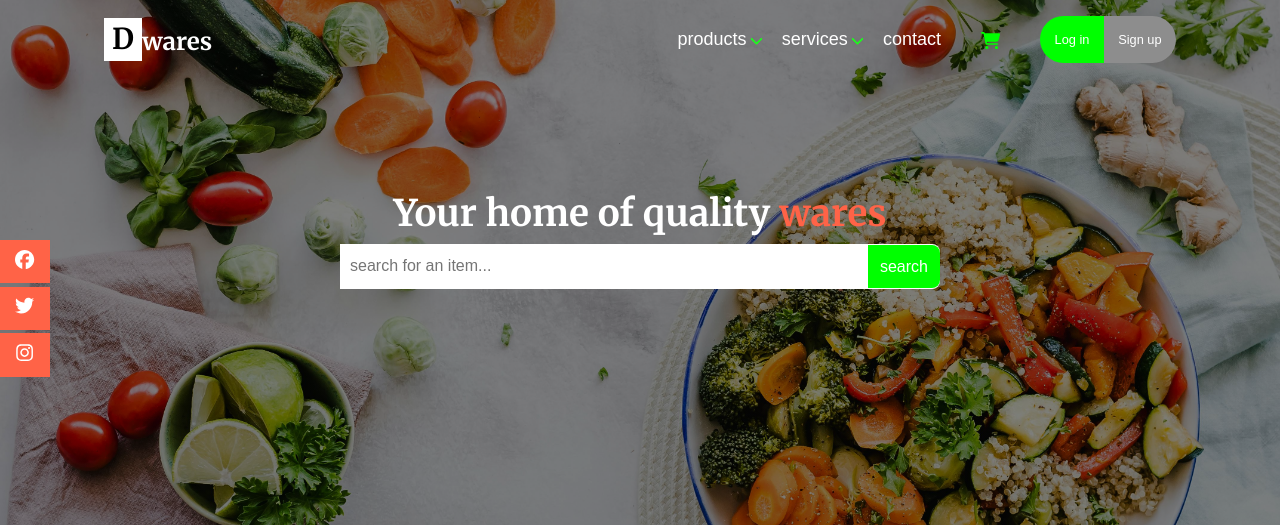
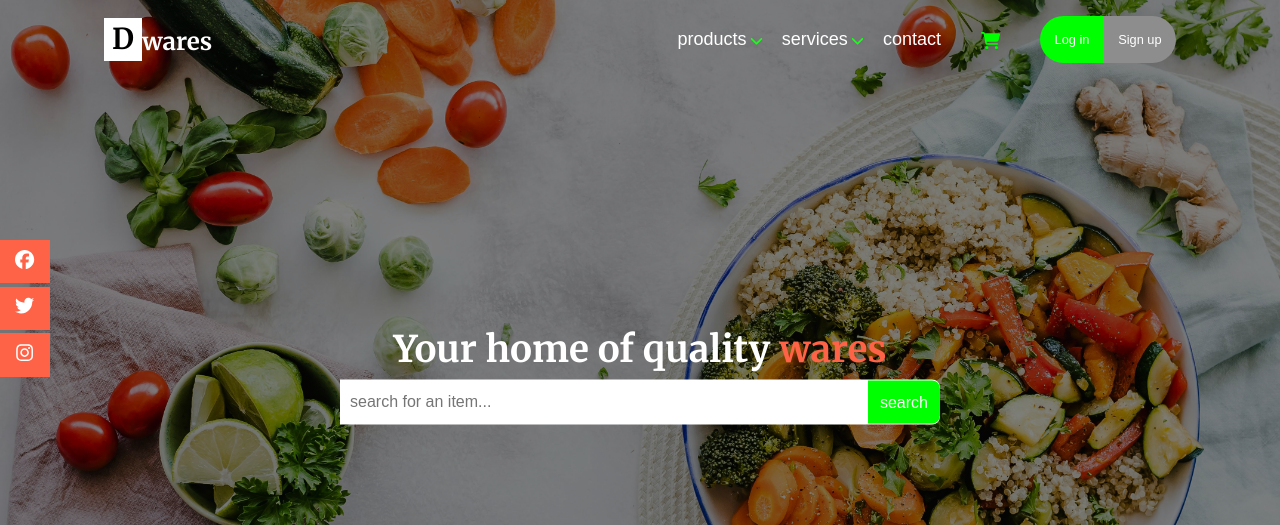
Before and after one commit to AbidemiDare/Dwares, a Next.js app: page / in a window 1280 px wide. Shown: the top 525 px of the page. Built offline with nearby package versions, Linux system fonts and the light colour scheme; no server answers.

Commit message:
Readjusting Css

```diff
--- a/app/auth/Menu/menu.tsx
+++ b/app/auth/Menu/menu.tsx
@@ -62,16 +62,16 @@ const Menu: React.FC<MenuProps> = ({ menu, displayBar }) => {
                     }`}
                   >
                     <li>
-                      <a href="">BMW</a>
+                      <a href="">Fruits</a>
                     </li>
                     <li>
-                      <a href="">Camry</a>
+                      <a href="">meat</a>
                     </li>
                     <li>
-                      <a href="">Toyota</a>
+                      <a href="">vegetables</a>
                     </li>
                     <li>
-                      <a href="">Honda</a>
+                      <a href="">pet supplies</a>
                     </li>
                   </ul>
                 </li>
@@ -91,13 +91,13 @@ const Menu: React.FC<MenuProps> = ({ menu, displayBar }) => {
                     }`}
                   >
                     <li>
-                      <a href="">iBuy</a>
+                      <a href="">Food delivery</a>
                     </li>
                     <li>
-                      <a href="">iSell</a>
+                      <a href="">Food catering</a>
                     </li>
                     <li>
-                      <a href="">iSwap</a>
+                      <a href="">Food consultancy</a>
                     </li>
                   </ul>
                 </li>
--- a/app/auth/signup/signup.module.css
+++ b/app/auth/signup/signup.module.css
@@ -19,7 +19,7 @@
 }
 
 .formDetails {
-  padding: 3rem 0;
+  padding: 3.5rem 0;
   width: 85vw;
   max-width: 1120px;
   margin: 0 auto;
@@ -32,7 +32,7 @@
 .cancelSignup {
   cursor: pointer;
   position: absolute;
-  right: 9%;
+  right: 5%;
   top: 2%;
   font-size: 2rem;
   font-weight: 700;
--- a/app/components/Hero/hero.module.css
+++ b/app/components/Hero/hero.module.css
@@ -1,5 +1,6 @@
 .heroSection {
-  background: linear-gradient(rgba(0, 0, 0, 0.5), rgba(0, 0, 0, 0.5)),
+  background:
+    linear-gradient(rgba(0, 0, 0, 0.5), rgba(0, 0, 0, 0.5)),
     url("/Images/bcg-one.jpg") center/cover no-repeat;
   width: 100%;
   height: 80vh;
@@ -17,21 +18,25 @@
 
 @keyframes animate {
   0% {
-    background: linear-gradient(rgba(0, 0, 0, 0.5), rgba(0, 0, 0, 0.5)),
+    background:
+      linear-gradient(rgba(0, 0, 0, 0.5), rgba(0, 0, 0, 0.5)),
       url("/Images/bcg-one.jpg") center/cover no-repeat;
   }
   50% {
-    background: linear-gradient(rgba(0, 0, 0, 0.5), rgba(0, 0, 0, 0.5)),
+    background:
+      linear-gradient(rgba(0, 0, 0, 0.5), rgba(0, 0, 0, 0.5)),
       url("/Images/bcg-two.jpg") center/cover no-repeat;
     transition-delay: 2ms;
   }
   75% {
-    background: linear-gradient(rgba(0, 0, 0, 0.5), rgba(0, 0, 0, 0.5)),
+    background:
+      linear-gradient(rgba(0, 0, 0, 0.5), rgba(0, 0, 0, 0.5)),
       url("/Images/bcg-three.jpg") center/cover no-repeat;
     transition-delay: 5ms;
   }
   100% {
-    background: linear-gradient(rgba(0, 0, 0, 0.5), rgba(0, 0, 0, 0.5)),
+    background:
+      linear-gradient(rgba(0, 0, 0, 0.5), rgba(0, 0, 0, 0.5)),
       url("/Images/bcg-one.jpg") center/cover no-repeat;
     transition-delay: 6ms;
   }
@@ -42,14 +47,21 @@
   width: 80vw;
   max-width: 1120px;
   margin: 0 auto;
-  padding-top: 160px;
+  position: absolute;
+  top: 50%;
+  left: 50%;
+  transform: translate(-50%, -50%);
+  -webkit-transform: translate(-50%, -50%);
+  -moz-transform: translate(-50%, -50%);
+  -ms-transform: translate(-50%, -50%);
+  -o-transform: translate(-50%, -50%);
 }
 
 .heroInfo h1 {
   color: var(--white);
-  font-size: 2rem;
+  font-size: 2.2rem;
   font-weight: bold;
-  margin-bottom: 0.5rem;
+  margin-bottom: 1.5rem;
 }
 
 .heroInfo h1 span {
@@ -120,10 +132,6 @@
 }
 
 @media screen and (min-width: 768px) {
-  .heroWrapper {
-    padding-top: 160px;
-  }
-
   .heroInfo {
     max-width: 700px;
   }
@@ -148,7 +156,7 @@
 
 @media screen and (min-width: 992px) {
   .heroWrapper {
-    padding-top: 190px;
+    padding-bottom: 50px;
   }
 }
 
--- a/app/components/productsList/products.module.css
+++ b/app/components/productsList/products.module.css
@@ -43,7 +43,7 @@
 
 .productCategory {
   width: max-content;
-  padding: 2px;
+  padding: 5px 8px;
   font-size: 1.1rem;
   margin-bottom: 5px;
   background: #ff6347;
```
Also changed, not shown: 1 other file (tests, documents, lock files or other folders).
